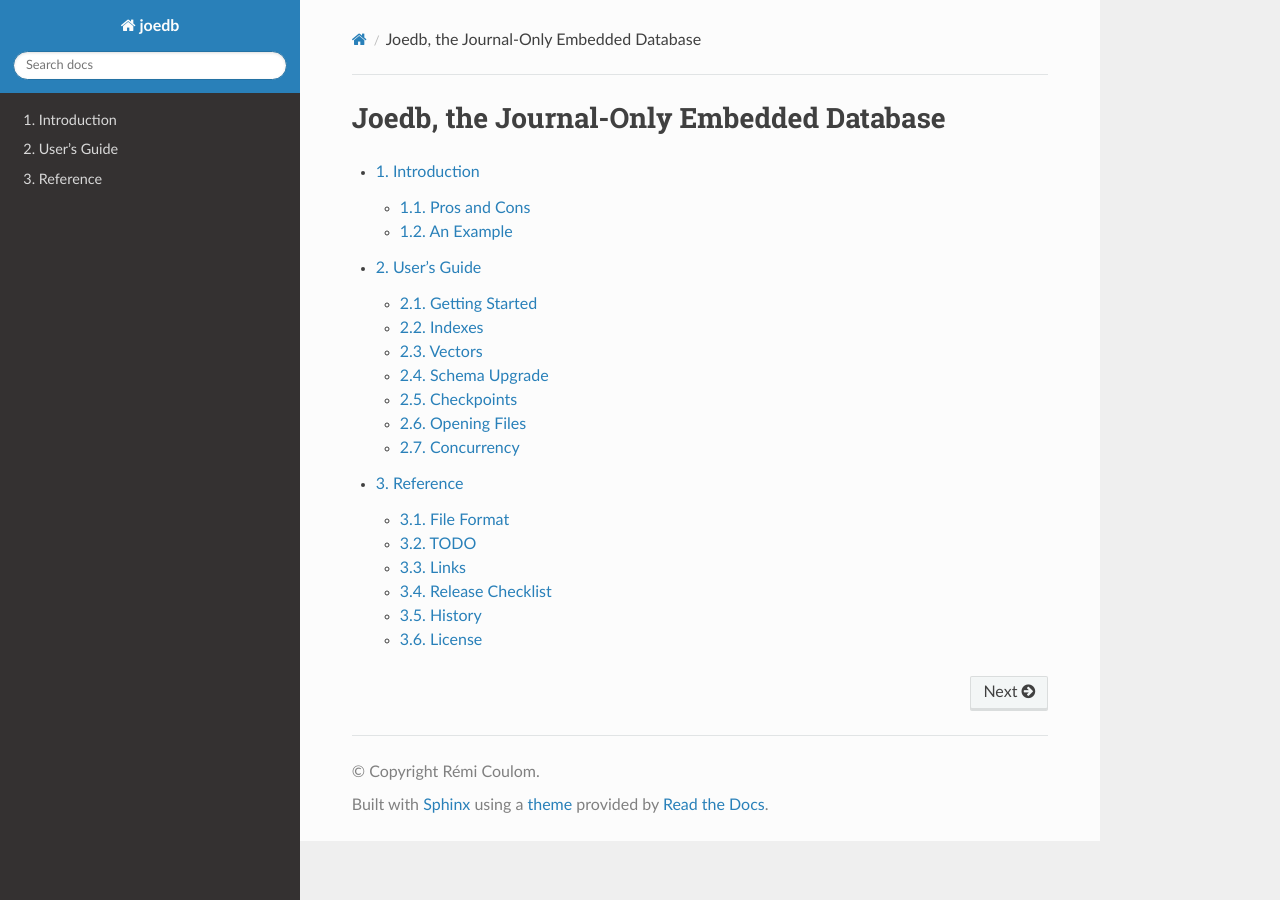
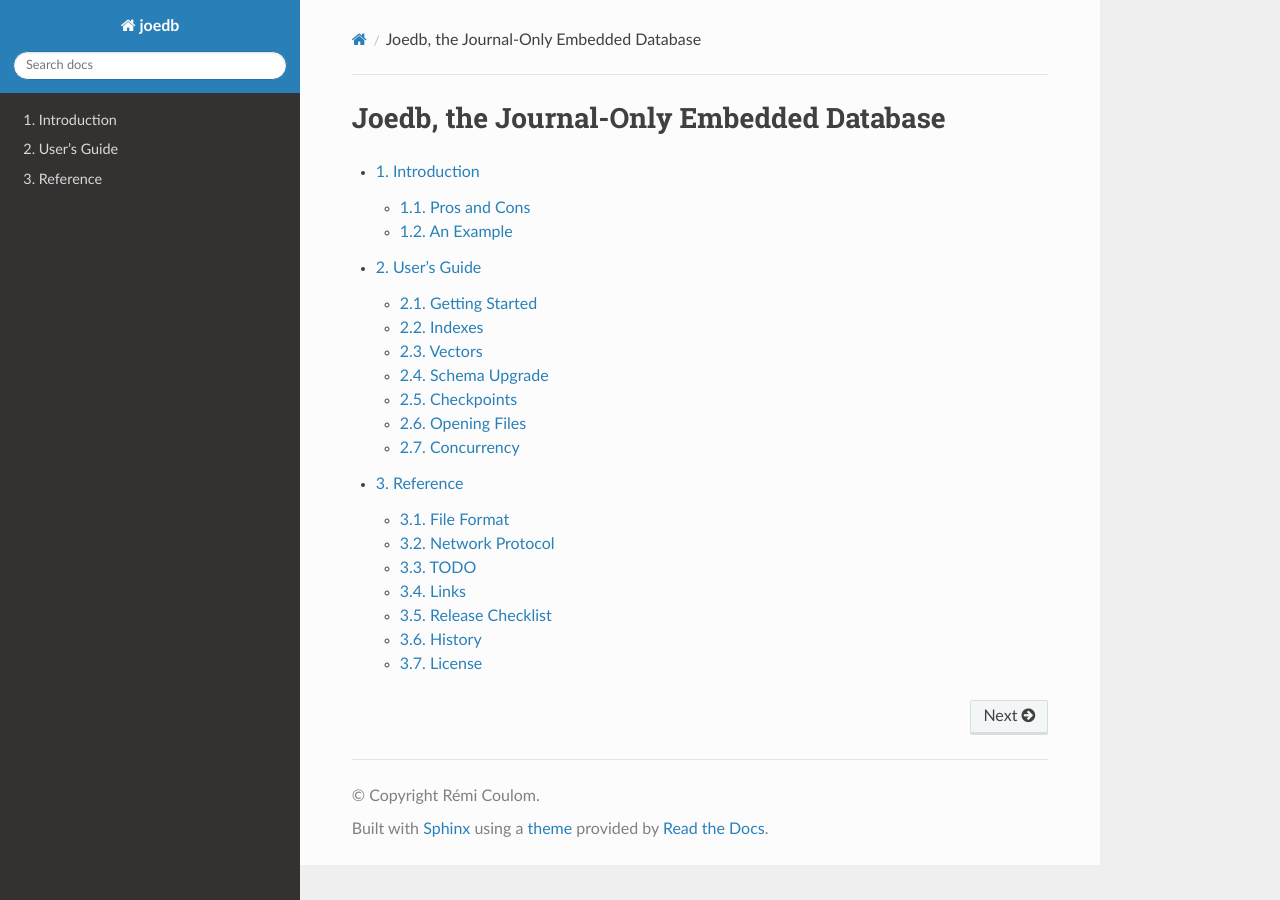
Before and after one commit to Remi-Coulom/joedb, a Sphinx documentation site: the page built from doc/source/index.rst, in a window 1280 px wide. Built offline with Sphinx 7.4.7 and the Read the Docs theme 2.0.0, drawn with Linux system fonts in a browser that asks for light colours; formulas are drawn with MathJax 3.

Commit message:
start of protocol documentation

```diff
--- a/doc/source/reference.rst
+++ b/doc/source/reference.rst
@@ -5,6 +5,7 @@ Reference
    :maxdepth: 2
 
    file_format
+   network_protocol
    todo
    links
    release_checklist
```
Also changed, not shown: doc/source/network_protocol.rst (added, +23 -0 lines).
